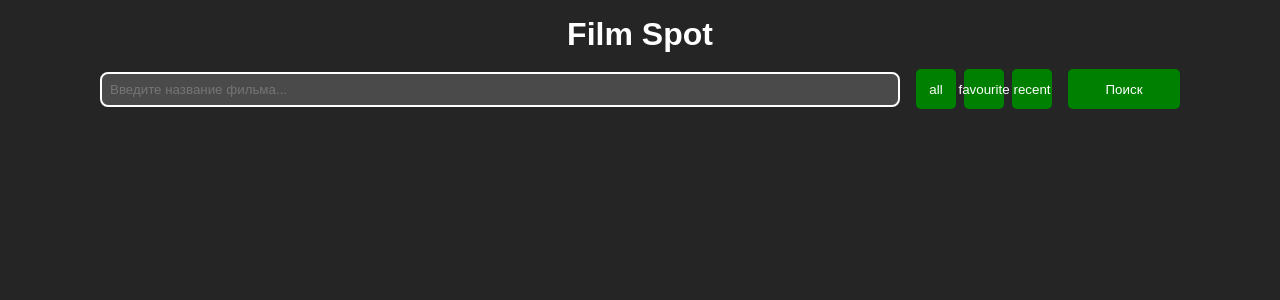
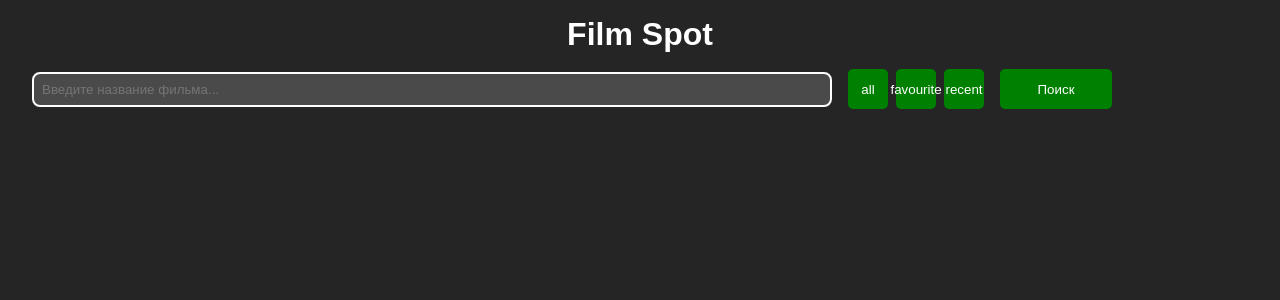
Before and after one commit to silius124/Film_spot, a React (Vite) app: page / in a window 1280 px wide. Shown: the top 300 px of the page. Built offline with nearby package versions, Linux system fonts and the light colour scheme.

Commit message:
adaptive input

```diff
--- a/src/App.jsx
+++ b/src/App.jsx
@@ -8,7 +8,7 @@ function App() {
   const [filter, setFilter] = useState("all");
 
   return (
-    <div className="container">
+    <div className="main-content">
       <Header setFilter={setFilter} />
       {status === "loading" && <p>Загрузка...</p>}
       {status === "successed" && <Movies filter={filter} />}
--- a/src/assets/components/_inputs.scss
+++ b/src/assets/components/_inputs.scss
@@ -1,7 +1,7 @@
 .input-movie {
   border-radius: 8px;
   outline: none;
-  width: 50rem;
+  max-width: 50rem;
   padding: 0.5rem;
   background-color: #4a4a4a;
   color: white;
--- a/src/assets/styles.scss
+++ b/src/assets/styles.scss
@@ -26,6 +26,9 @@ ul {
   min-height: 100vh;
   display: flex;
   flex-direction: column;
+  max-width: 1280px;
+  margin: 0 auto;
+  padding: 0 1rem;
 }
 
 .main-content {
--- a/src/components/Movies.jsx
+++ b/src/components/Movies.jsx
@@ -23,7 +23,6 @@ function Movies({ filter }) {
     if (status === "successed") navigate("/movie-info");
   }
   return (
-    <>
     <ul className="movie-list">
       {filter === "all" &&
         movies.map((movie) => {
@@ -77,7 +76,6 @@ function Movies({ filter }) {
           );
         })}
     </ul>
-    </>
   );
 }
 
```
Lines whose indentation alone changed are shown as unchanged.
